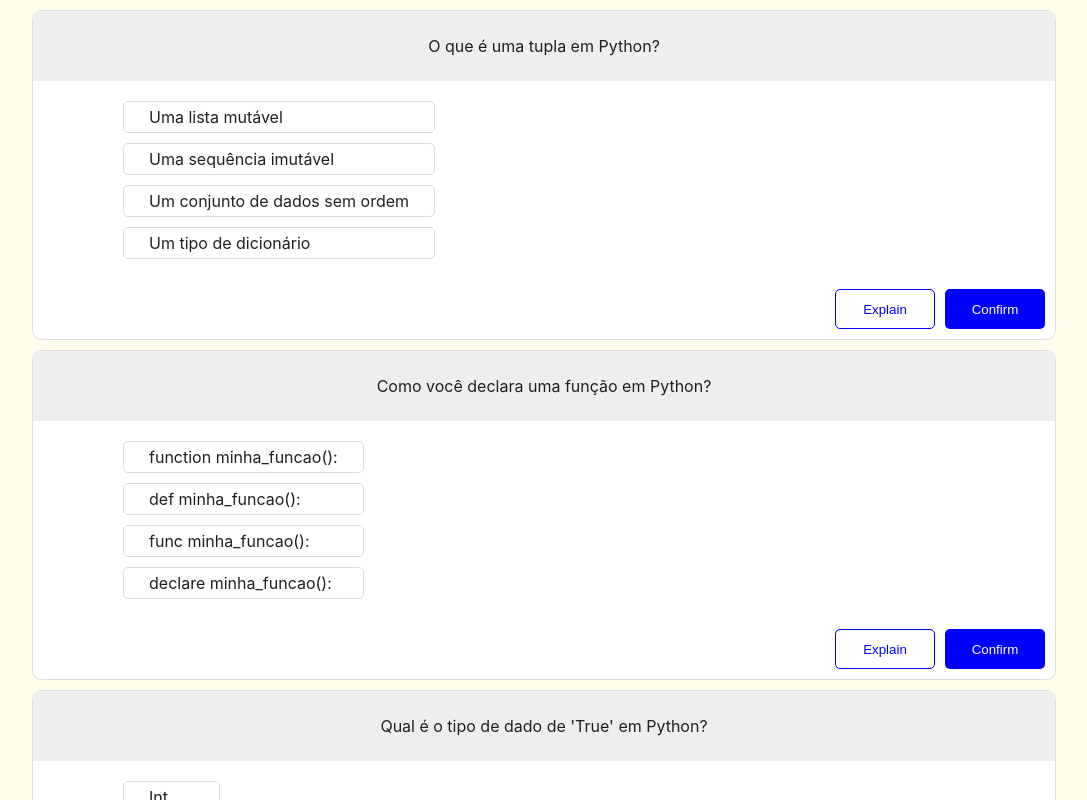
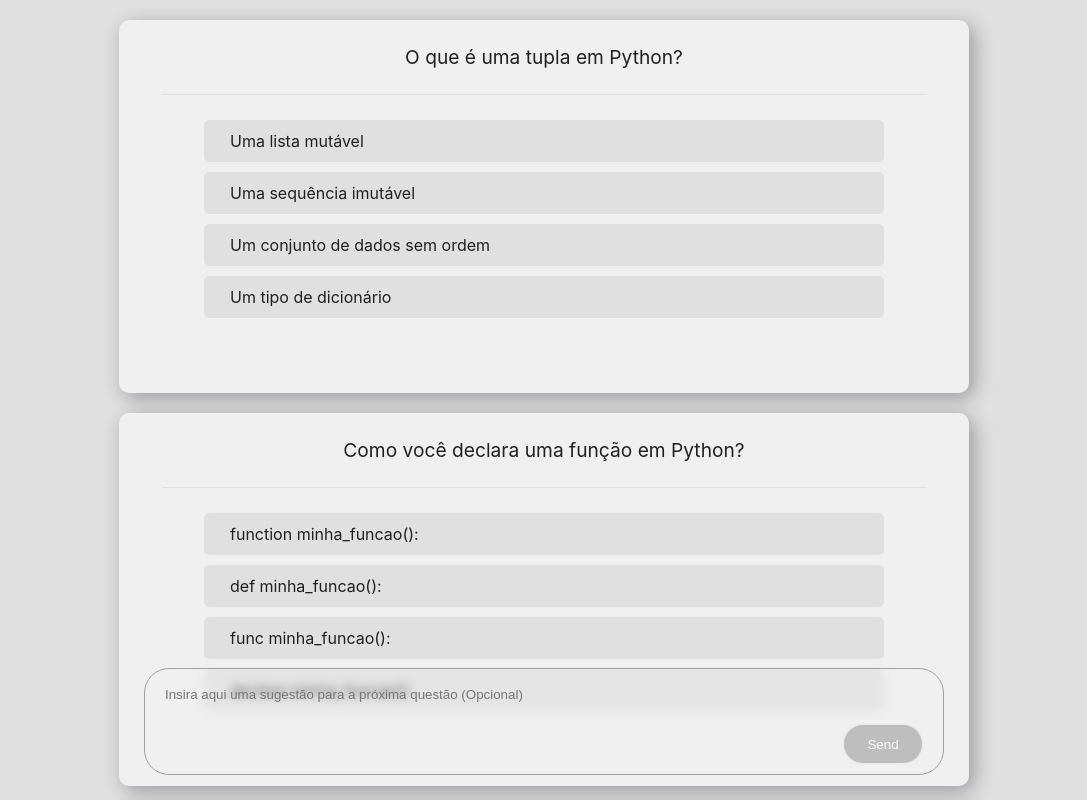
Before and after one commit to Leo6485/quizzer, a React (Create React App) app: page /quiz in a window 1280 px wide. Shown: the top 800 px of the page, without its empty margins (96-1183 px from the left). Built offline with nearby package versions, Linux system fonts and the light colour scheme.

Commit message:
Refactor Quiz component to manage question state and add Chat component for user suggestions

```diff
--- a/src/App.js
+++ b/src/App.js
@@ -4,9 +4,11 @@ import './App.css';
 
 function App() {
     return (
-      <BrowserRouter>
-        <AppRoutes/>
-      </BrowserRouter>
+      <div className="root">
+        <BrowserRouter>
+          <AppRoutes/>
+        </BrowserRouter>
+      </div>
     )
 }
 
--- a/src/features/quiz/Quiz.jsx
+++ b/src/features/quiz/Quiz.jsx
@@ -1,59 +1,76 @@
 import Question from "./components/question/Question"
+import Chat from "./components/chat/Chat";
+import { useState, useEffect} from "react"
 
 function Quiz() {
-    const questions = [
+    const [explainState, setExplainState] = useState(false)
+    const [lastId, setLastId] = useState(-1);
+
+    const [questions, setQuestions] = useState([
         {
             text: "O que é uma tupla em Python?",
+            id: 1,
             options: [
                 { id: 1, text: "Uma lista mutável" },
                 { id: 2, text: "Uma sequência imutável" },
                 { id: 3, text: "Um conjunto de dados sem ordem" },
                 { id: 4, text: "Um tipo de dicionário" }
-            ]
+            ],
+            solution: 2
         },
         {
             text: "Como você declara uma função em Python?",
+            id: 2,
             options: [
                 { id: 1, text: "function minha_funcao():" },
                 { id: 2, text: "def minha_funcao():" },
                 { id: 3, text: "func minha_funcao():" },
                 { id: 4, text: "declare minha_funcao():" }
-            ]
+            ],
+            solution: 2
         },
         {
             text: "Qual é o tipo de dado de 'True' em Python?",
+            id: 3,
             options: [
                 { id: 1, text: "Int" },
                 { id: 2, text: "Bool" },
                 { id: 3, text: "String" },
                 { id: 4, text: "Float" }
-            ]
+            ],
+            solution: 2
         },
         {
             text: "O que é uma lista em Python?",
+            id: 4,
             options: [
                 { id: 1, text: "Uma sequência imutável de dados" },
                 { id: 2, text: "Uma sequência mutável de dados" },
                 { id: 3, text: "Uma estrutura de dados única" },
                 { id: 4, text: "Um tipo de dicionário" }
-            ]
+            ],
+            solution: 2
         },
         {
             text: "Como você adiciona um item em uma lista em Python?",
+            id: 5,
             options: [
                 { id: 1, text: "list.add(item)" },
                 { id: 2, text: "list.append(item)" },
                 { id: 3, text: "list.push(item)" },
                 { id: 4, text: "list.insert(item)" }
-            ]
+            ],
+            solution: 2
         }
-    ];
+    ]);
 
+    useEffect(() => setLastId(questions[questions.length -1].id), [questions])
     return (
         <div>
             {questions.map((question, index) => (
-                <Question key={index} question={question}></Question>
+                <Question key={question.id} question={question} setGlobalExplainState={setExplainState} lastQuestionId={lastId}></Question>
             ))}
+            {!explainState && <Chat/>}
         </div>
     )
 }
--- /dev/null
+++ b/src/features/quiz/components/chat/Chat.jsx
@@ -0,0 +1,14 @@
+import styles from "./Chat.module.css"
+
+function Chat() {
+    return (
+        <div className={styles.chatContainer}>
+            <div className={styles.inputContainer}>
+                <input className={styles.inputChat} placeholder="Insira aqui uma sugestão para a próxima questão (Opcional)"></input>
+                <button className={styles.sendButton}>Send</button>
+            </div>
+        </div>
+    )
+}
+
+export default Chat
--- /dev/null
+++ b/src/features/quiz/components/chat/Chat.module.css
@@ -0,0 +1,49 @@
+.chatContainer {
+    position: fixed;
+    width: 100dvw;
+    bottom: 25px;
+    display: flex;
+    flex-direction: row;
+    justify-content: center;
+    align-items: center;
+    z-index: 50px;
+}
+
+.inputContainer {
+    width: 800px;
+    max-width: 90dvw;
+    gap: 5px;
+    display: flex;
+    justify-content: center;
+    align-items: center;
+    flex-direction: column;
+    padding: 0 20px;
+    background-color: #F0F0F050;
+    backdrop-filter: blur(5px);
+    border-radius: 25px;
+    border: 1px solid #A0A0A0;
+}
+
+.inputChat {
+    border: none;
+    outline: none;
+    background-color: #00000000;
+    height: 50px;
+    width: 100%;
+    color: #505050;
+    padding: 0;
+}
+
+.sendButton {
+    display: flex;
+    justify-content: center;
+    align-items: center;
+    color: #FFFFFF;
+    margin: 0 0 10px auto;
+    width: 80px;
+    height: 40px;
+    backdrop-filter: blur(5px);
+    border: 1px solid #FFFFFFA0;
+    border-radius: 20px;
+    background-color: #A0A0A0A0;
+}
--- a/src/features/quiz/components/question/Question.jsx
+++ b/src/features/quiz/components/question/Question.jsx
@@ -1,20 +1,74 @@
 import styles from "./Question.module.css"
+import { useState } from "react"
 
-function Question({question}) {
+function Question({question, setGlobalExplainState, lastQuestionId}) {
+    const [explanation, setExplanation] = useState([]);
+    const [explainState, setExplainState] = useState(false);
+    const [selection, setSelection] = useState(-1);
+    const [confirmed, setConfirmed] = useState(false);
+
+    function toggleExplainState() {
+        if (!confirmed) {
+            if (selection === question.solution) {
+                document.getElementById(`${question.id} - Option:${selection}`).classList.add(styles.optionCorrect)
+                document.getElementById(`${question.id} - Option:${selection}`).classList.remove(styles.option)
+            } else {
+                document.getElementById(`${question.id} - Option:${selection}`).classList.add(styles.optionWrong)
+                document.getElementById(`${question.id} - Option:${selection}`).classList.remove(styles.option)
+                document.getElementById(`${question.id} - Option:${question.solution}`).classList.add(styles.optionCorrect)
+                document.getElementById(`${question.id} - Option:${question.solution}`).classList.remove(styles.option)
+            }
+            setConfirmed(true)
+            return;
+        }
+        setGlobalExplainState(!explainState)
+        setExplainState(!explainState)
+    }
+
     return (
-        <div className={styles.questionCard}>
+        <div
+        className={explainState ? styles.questionCardExplain : styles.questionCard}
+        >
             <p className={styles.question}>{question.text}</p>
             <ul className={styles.options}>
-                {question.options.map((i) => <li key={i.id} className={styles.option}>{i.text}</li>)}
+                {question.options.map((i) =>
+                                        <li className={styles.optionContainer}>
+                                            <input type="radio" id={`${question.id} - ${i.id}`} className={styles.optionCheckBox} name={question.id} onChange={() => setSelection(i.id)} disabled={confirmed}/>
+                                            <label htmlFor={`${question.id} - ${i.id}`} id={`${question.id} - Option:${i.id}`} className={styles.option}>{i.text}</label>
+                                        </li>
+                )}
             </ul>
 
+            {explainState && <div className={styles.explanationContainer}>
+                Essa é uma explicação de teste<br/>
+                Essa é uma explicação de teste<br/>
+                Essa é uma explicação de teste<br/>
+                Essa é uma explicação de teste<br/>
+                Essa é uma explicação de teste<br/>
+                Essa é uma explicação de teste<br/>
+                Essa é uma explicação de teste<br/>
+                Essa é uma explicação de teste<br/>
+                Essa é uma explicação de teste<br/>
+                Essa é uma explicação de teste<br/>
+                Essa é uma explicação de teste<br/>
+                Essa é uma explicação de teste<br/>
+                Essa é uma explicação de teste<br/>
+                Essa é uma explicação de teste<br/>
+                Essa é uma explicação de teste<br/>
+            </div>}
             <div className={styles.bottomContainer}>
-                <button className={styles.explainThis}>
-                    Explain
+
+                {selection !== -1 &&
+                <button className={styles.explainThis} onClick={toggleExplainState}>
+                    {!confirmed ? "Confirm" : explainState ? "Close explain" : "Explain"}
                 </button>
+                }
+
+                {lastQuestionId === question.id &&
                 <button className={styles.confirmButton}>
-                    Confirm
+                    Próximo
                 </button>
+}
             </div>
 
         </div>
--- a/src/features/quiz/components/question/Question.module.css
+++ b/src/features/quiz/components/question/Question.module.css
@@ -3,46 +3,109 @@
     flex-direction: column;
     justify-content: center;
     align-items: start;
-    border: 1px solid #DDDDDD;
-    width: 80%;
-    margin: 10px auto;
+    width: 850px;
+    max-width: 100%;
+    margin: 20px auto;
     border-radius: 10px;
-    background-color: #FFFFFF;
+    background-color: #F0F0F0;
+    color: #202020;
+    box-shadow: #00001050 5px 5px 20px;
+}
+
+@media (max-width: 600px) {
+    .questionCard {
+        box-shadow: none;
+        border-radius: 0;
+        margin: 2px auto;
+    }
+}
+.questionCardExplain {
+    position: fixed;
+    overflow-y: scroll;
+    top: 0;
+    z-index: 100px;
+    display: flex;
+    flex-direction: column;
+    justify-content: start;
+    align-items: center;
+    width: 100dvw;
+    height: 100dvh;
+    background-color: #F0F0F0;
     color: #202020;
 }
 
 .question {
     box-sizing: border-box;
-    background-color: #EEEEEE;
-    border-radius: 10px 10px 0 0;
-    width: 100%;
+    width: 90%;
     display: flex;
     justify-content: center;
     align-items: center;
     padding: 25px;
-    margin: 0;
+    margin: 0 auto;
+    border-bottom: 1px solid #E0E0E0;
+    font-size: 1.2rem;
 }
 .options {
-    margin: 20px 50px;
+    width: 100%;
+    margin: 25px 0;
     display: flex;
     justify-content: center;
-    align-items: start;
+    align-items: center;
     flex-direction: column;
     gap: 10px;
 }
 
+.optionContainer {
+    display: flex;
+    justify-content: start;
+    width: 80%;
+}
+
 .option {
     width: 100%;
-    border: 1px solid #DDDDDD;
-    padding: 5px 25px;
+    background-color: #E0E0E0;
+    padding: 10px 25px;
     border-radius: 5px;
     text-decoration: none;
     list-style: none;
+    border: 1px solid #00000000;
     transition: 0.1s all ease-in-out;
+}
+
+
+.optionCheckBox {
+    display: none;
 }
 
 .option:hover {
     transform: scale(1.1);
+    border: 1px solid #2050F0;
+}
+
+.optionCorrect, .optionWrong {
+    width: 100%;
+    padding: 10px 25px;
+    border-radius: 5px;
+    text-decoration: none;
+    list-style: none;
+    border: 1px solid #00000000;
+}
+.optionCorrect {
+    background-color: green;
+}
+.optionWrong {
+    background-color: red;
+}
+.optionCheckBox:checked + .option {
+    background-color: #2050F0;
+    color: #F0F0F0;
+}
+
+.explanationContainer {
+    display: flex;
+    justify-content: center;
+    align-items: center;
+    flex-direction: column;
 }
 
 .bottomContainer {
@@ -50,8 +113,9 @@
     width: 100%;
     margin: 1px solid black;
     justify-content: end;
-    gap: 10px;
-    padding: 10px;
+    gap: 20px;
+    height: 50px;
+    padding: 0 20px 10px 20px;
     align-items: center;
     flex-direction: row;
 }
@@ -59,14 +123,14 @@
 .confirmButton {
     color: #FFFFFF;
     border: none;
-    background-color: blue;
+    background-color: #2050F0;
 }
 
 .explainThis {
     background-color: 00000000;
-    color: blue;
-    border: 1px solid blue;
-    background-color: #FFFFFF;
+    color: #2050F0;
+    border: 2px solid #2050F0;
+    background-color: #00000000;
 }
 
 .confirmButton, .explainThis {
@@ -78,4 +142,7 @@
 
 .confirmButton:hover, .explainThis:hover {
     transform: scale(1.1);
+    color: #FFFFFF;
+    border: none;
+    background-color: #2050F0;
 }
--- a/src/index.css
+++ b/src/index.css
@@ -5,13 +5,49 @@ body {
     sans-serif;
   -webkit-font-smoothing: antialiased;
   -moz-osx-font-smoothing: grayscale;
-  background-color: #fffdec
+  overflow: hidden;
 }
 
 * {
   box-sizing: border-box;
+  padding: 0;
+  margin: 0;
 }
+
+.root {
+  display: flex;
+  flex-direction: column;
+  overflow-x: hidden;
+  padding-bottom: 150px;
+  background-color: #E0E0E0;
+  width: 100dvw;
+  height: 100dvh;
+}
+
 code {
   font-family: source-code-pro, Menlo, Monaco, Consolas, 'Courier New',
     monospace;
 }
+
+
+
+*::-webkit-scrollbar {
+  width: 5px;
+}
+
+*::-webkit-scrollbar-track {
+  background: #00000000;
+}
+
+*::-webkit-scrollbar-thumb {
+  background: #22b9ff;
+  border-radius: 15px;
+
+}
+
+@supports not selector(::-webkit-scrollbar) {
+  * {
+    scrollbar-color: var(--sb-thumb-color)
+                     var(--sb-track-color);
+  }
+}
```
